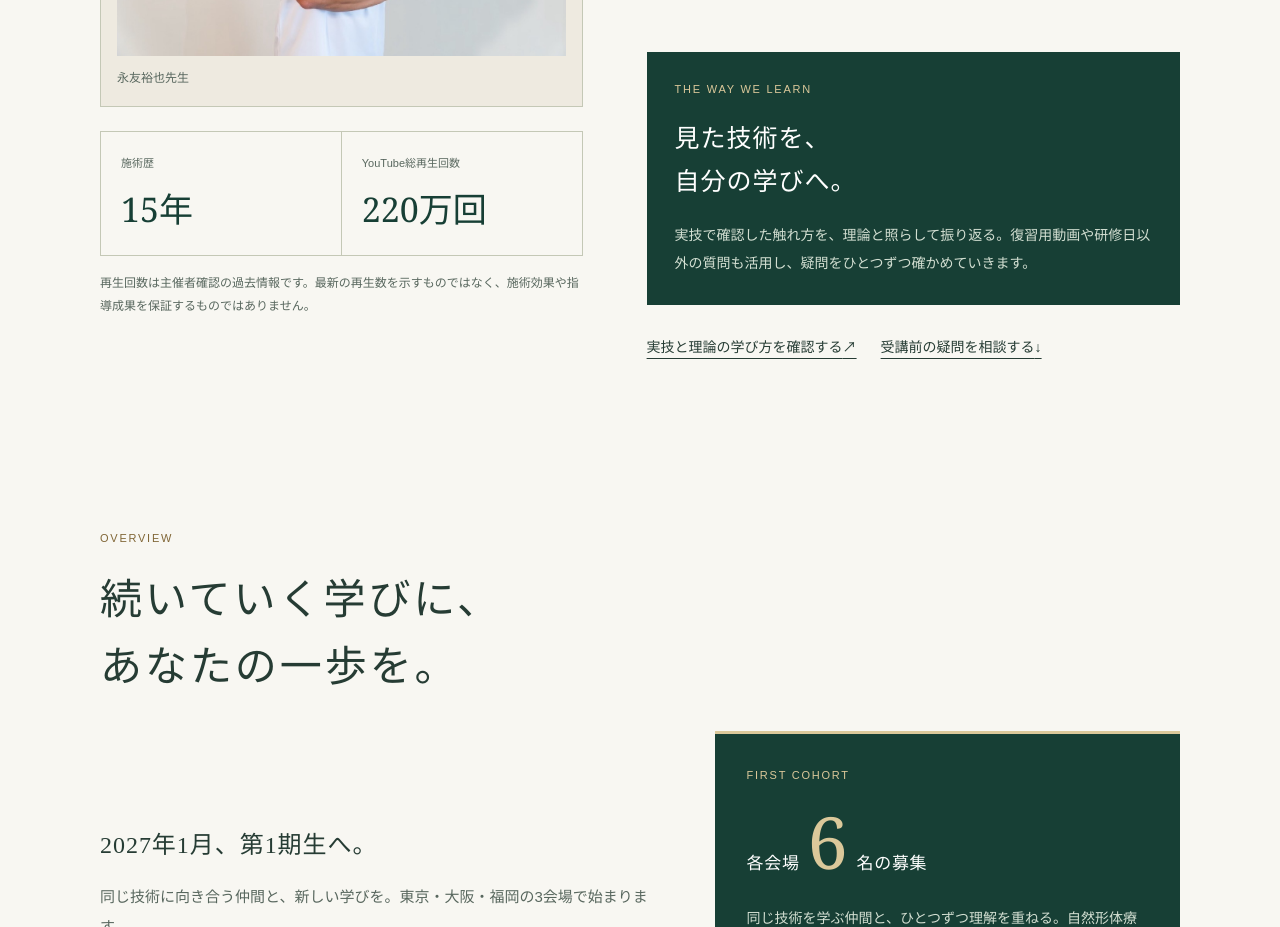
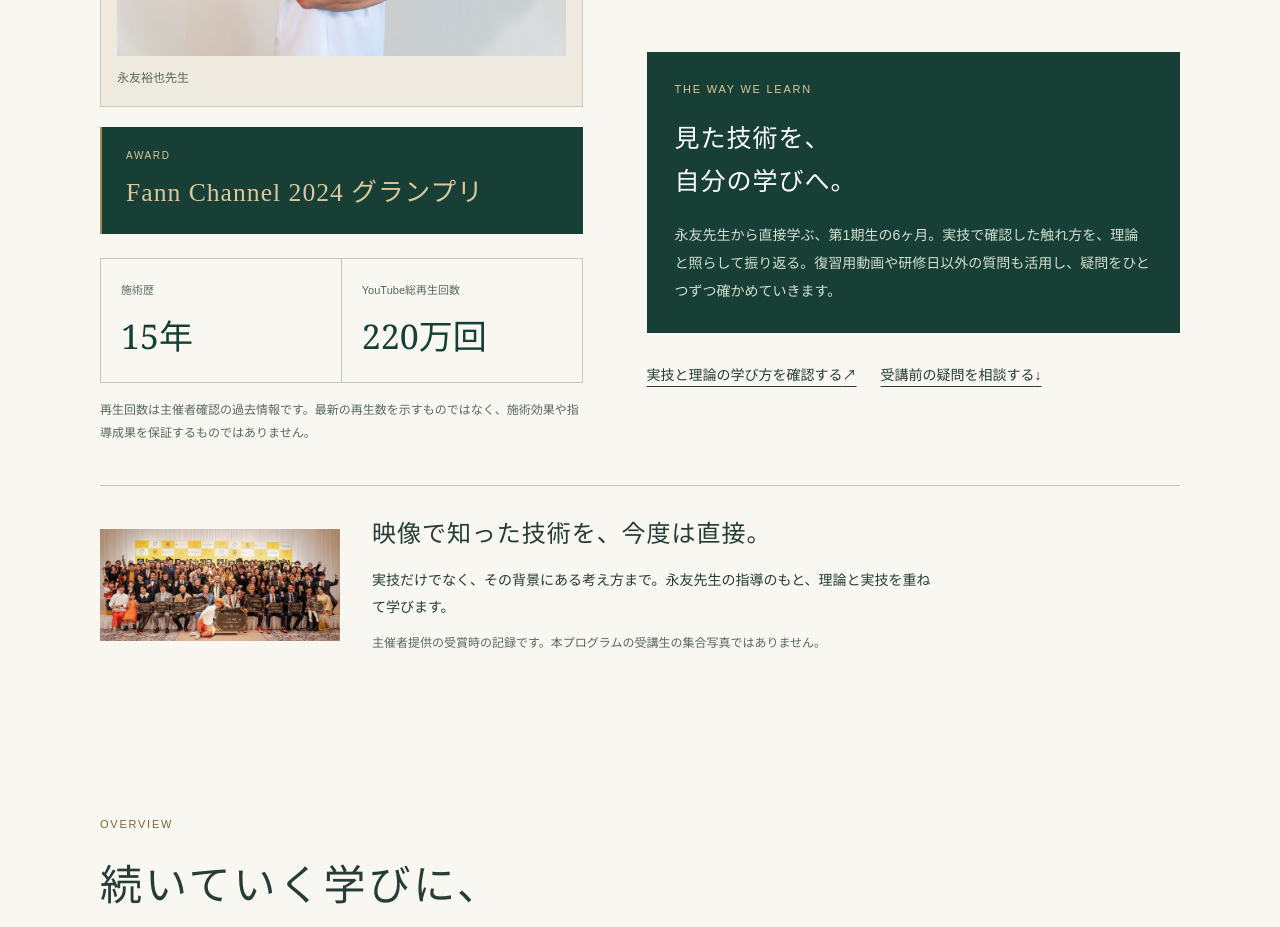
Before and after one commit to seityou-tuu/shizen-keitai-hp, a Next.js app: page /recruitment/first in a window 1280 px wide. Shown: the part 4480-5407 px from the top of the page. Built offline with nearby package versions, Linux system fonts and the light colour scheme.

Commit message:
Highlight approved instructor award and direct learning value

```diff
--- a/app/cohort-instructor-story.css
+++ b/app/cohort-instructor-story.css
@@ -96,3 +96,18 @@
   .recruitment-page .cohort-film-grid { grid-template-columns: 1fr; gap: 28px; margin-top: 32px; }
   .recruitment-page .cohort-next-step h2 { font-size: clamp(26px, 7vw, 32px); letter-spacing: .01em; }
 }
+
+/* One award accent, followed by the existing historical metrics. */
+.recruitment-page .cohort-teacher-award { margin-top: 20px; padding: 20px 24px; background: #173f35; border-left: 2px solid #a68b58; }
+.recruitment-page .cohort-teacher-award .recruitment-eyebrow { color: #dbc79b; margin: 0 0 8px; font-size: 10px; }
+.recruitment-page .cohort-teacher-award h3 { color: #dbc79b; font-size: clamp(20px, 2vw, 26px); line-height: 1.6; font-weight: 400; text-wrap: balance; margin: 0; }
+.recruitment-page .cohort-teacher-award-record { grid-column: 1 / -1; display: grid; grid-template-columns: 240px minmax(0, 1fr); gap: 32px; align-items: center; margin: 0; padding-top: 28px; border-top: 1px solid #c4c8b6; }
+.recruitment-page .cohort-teacher-award-record img { display: block; width: 240px; max-width: 100%; height: auto; }
+.recruitment-page .cohort-teacher-award-record h3 { font-size: clamp(19px, 2vw, 24px); line-height: 1.7; margin: 0 0 12px; text-wrap: pretty; }
+.recruitment-page .cohort-teacher-award-record p { font-size: 14px; line-height: 1.9; margin: 0; max-width: 40em; }
+.recruitment-page .cohort-teacher-award-record .recruitment-note { font-size: 12px; margin-top: 12px; color: #58675e; }
+@media (max-width: 700px) {
+  .recruitment-page .cohort-teacher-award { margin-top: 16px; padding: 18px 20px; }
+  .recruitment-page .cohort-teacher-award-record { grid-template-columns: 1fr; gap: 20px; padding-top: 24px; }
+  .recruitment-page .cohort-teacher-award-record img { width: 220px; }
+}
--- a/components/cohort-instructor.tsx
+++ b/components/cohort-instructor.tsx
@@ -1,4 +1,6 @@
-import { instructorProfile as profile, historicalYouTubeRecord } from "@/lib/instructor";
+import Image from "next/image";
+import awardPhoto from "@/public/images/homepage/fannchannel-award.webp";
+import { instructorProfile as profile, historicalYouTubeRecord, instructorAward } from "@/lib/instructor";
 import { ProgramPhoto } from "@/components/program-photo";
 
 /** Editorial description of the existing program, never a fabricated interview. */
@@ -11,6 +13,10 @@ export function CohortInstructor() {
       </div>
       <div className="cohort-teacher-visual">
         <div className="cohort-teacher-portrait cohort-photo"><ProgramPhoto name="instructor-portrait" caption={`${profile.formalName}先生`} sizes="(max-width: 700px) calc(100vw - 80px), 440px" /></div>
+        <div className="cohort-teacher-award">
+          <p className="recruitment-eyebrow">AWARD</p>
+          <h3>{instructorAward.label}</h3>
+        </div>
         <dl className="cohort-teacher-metrics">
           <div><dt>施術歴</dt><dd>{profile.practiceExperience}</dd></div>
           <div><dt>{historicalYouTubeRecord.label}</dt><dd>{historicalYouTubeRecord.total}</dd></div>
@@ -27,13 +33,21 @@ export function CohortInstructor() {
         <aside className="cohort-teacher-method" aria-labelledby="cohort-method-title">
           <p className="recruitment-eyebrow">THE WAY WE LEARN</p>
           <h3 id="cohort-method-title">見た技術を、<br />自分の学びへ。</h3>
-          <p>実技で確認した触れ方を、理論と照らして振り返る。復習用動画や研修日以外の質問も活用し、疑問をひとつずつ確かめていきます。</p>
+          <p>永友先生から直接学ぶ、第1期生の6ヶ月。実技で確認した触れ方を、理論と照らして振り返る。復習用動画や研修日以外の質問も活用し、疑問をひとつずつ確かめていきます。</p>
         </aside>
         <div className="cohort-teacher-next-links">
           <a className="recruitment-text-link" href="#cohort-learning">実技と理論の学び方を確認する <span aria-hidden="true">↗</span></a>
           <a className="recruitment-text-link" href="#cohort-contact">受講前の疑問を相談する <span aria-hidden="true">↓</span></a>
         </div>
       </div>
+      <figure className="cohort-teacher-award-record">
+        <Image src={awardPhoto} alt="主催者提供の受賞時集合写真" sizes="(max-width: 700px) 220px, 240px" />
+        <figcaption>
+          <h3>映像で知った技術を、今度は直接。</h3>
+          <p>実技だけでなく、その背景にある考え方まで。永友先生の指導のもと、理論と実技を重ねて学びます。</p>
+          <p className="recruitment-note">主催者提供の受賞時の記録です。本プログラムの受講生の集合写真ではありません。</p>
+        </figcaption>
+      </figure>
     </section>
   );
 }
--- a/components/homepage-photos.tsx
+++ b/components/homepage-photos.tsx
@@ -1,3 +1,4 @@
+import { instructorAward } from "@/lib/instructor";
 import Image from "next/image";
 import { YoutubeVideoLink } from "@/components/youtube-video-link";
 import observation from "@/public/images/homepage/practical-peer-observation.webp";
@@ -49,8 +50,8 @@ export function InstructorEvidence() {
           <Image src={award} alt="主催者提供の受賞時集合写真"
             sizes="(max-width: 700px) calc(100vw - 80px), (max-width: 1100px) 45vw, 560px" />
           <figcaption>
-            <h4>受賞時の記録</h4>
-            <p>主催者提供の受賞時集合写真です。<br />受賞年・賞の正式名称は確認中です。<br />本プログラムの受講生の集合写真ではありません。</p>
+            <h4>{instructorAward.label}</h4>
+            <p>主催者提供の受賞時集合写真です。<br />本プログラムの受講生の集合写真ではありません。</p>
           </figcaption>
         </figure>
       </div>
--- a/lib/instructor.ts
+++ b/lib/instructor.ts
@@ -23,10 +23,13 @@ export const instructorProfile: InstructorProfile = {
   formalName: "永友裕也",
   background: ["2017年 ながとも整骨院開院"],
   role: "自然形体療法 理事",
-  // The formal award name/year still await reliable confirmation.
+  // The award record is presented separately from the profile to avoid repetition.
   achievements: [`${historicalYouTubeRecord.label}${historicalYouTubeRecord.total}（${historicalYouTubeRecord.note}）`],
   qualifications: ["柔道整復師（2012年取得）"],
   practiceExperience: "15年",
   teachingExperience: "",
   message: "",
 };
+
+// Award wording supplied and approved by the organizer for PR #22.
+export const instructorAward = { label: "Fann Channel 2024 グランプリ" } as const;
```
Also changed, not shown: 2 other files (tests, documents, lock files or other folders).
